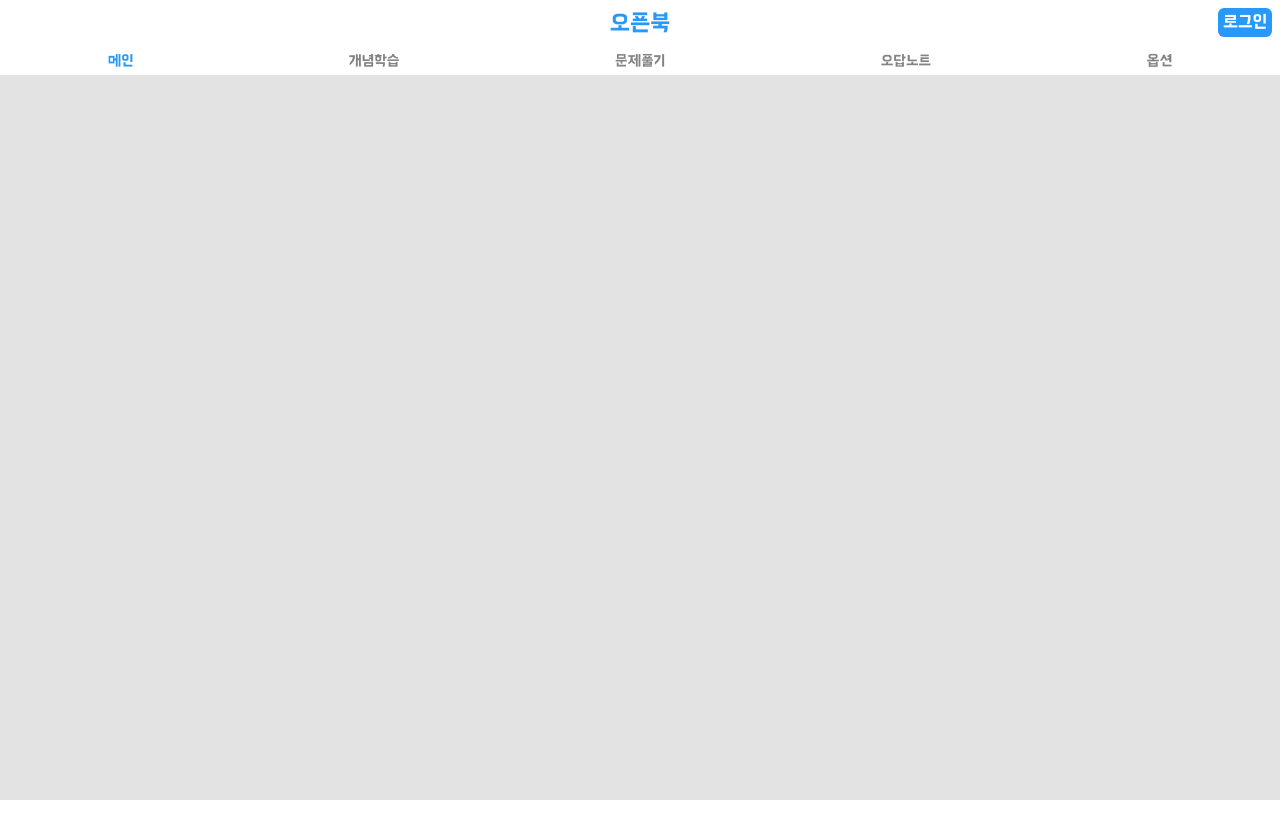
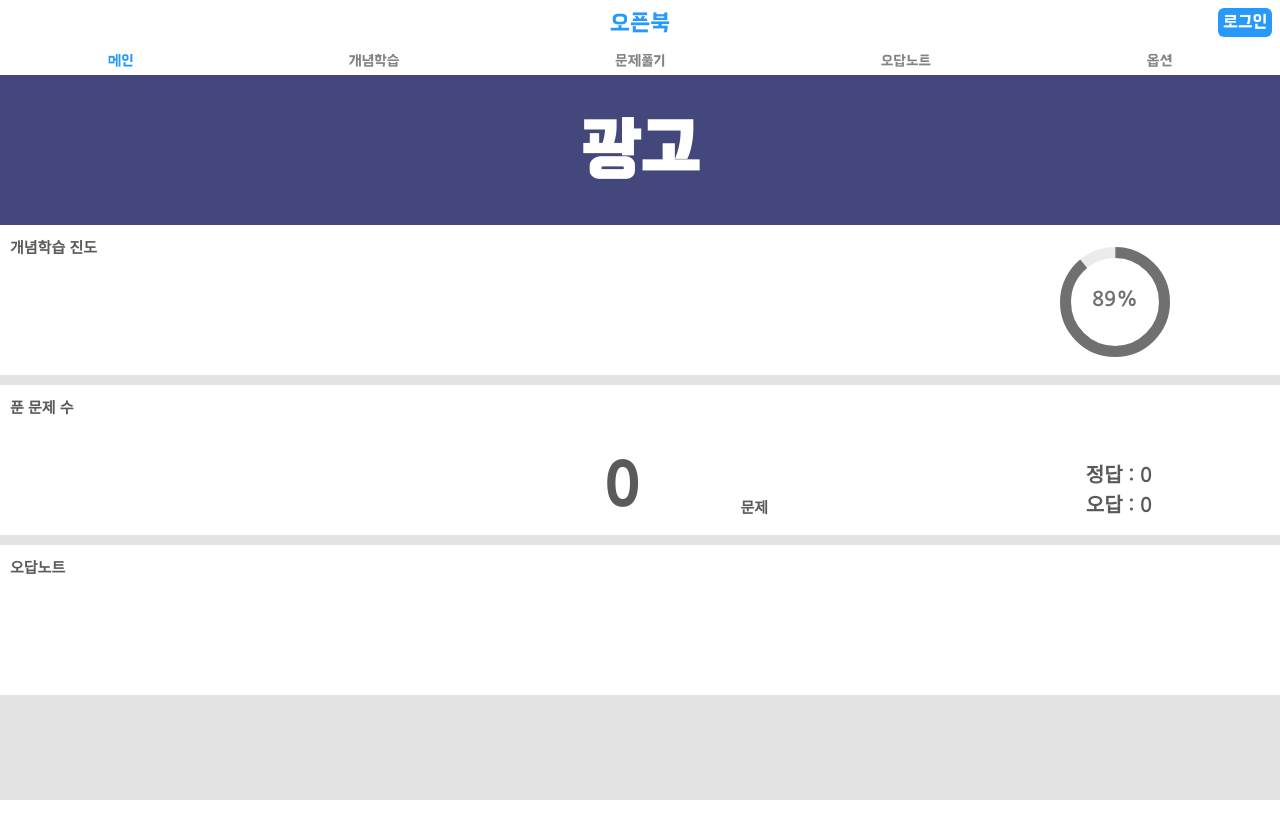
Before and after one commit to zockq1/openbook-user, a React (Create React App) app: page / in a window 1280 px wide. Shown: the top 838 px of the page. After the commit the page ends 800 px from the top, so only its background shows below. Built offline with nearby package versions, Linux system fonts and the light colour scheme; no server answers.

Commit message:
feat: 메인 화면 구현

```diff
--- /dev/null
+++ b/src/components/QuestionCount.tsx
@@ -0,0 +1,66 @@
+import { useSelector } from "react-redux";
+import { RootState } from "../store/store";
+import styled from "styled-components";
+
+const SolvedCount = styled.li`
+  position: relative;
+  height: 150px;
+  width: 100%;
+
+  margin-bottom: 10px;
+
+  font-weight: 700;
+  font-size: 15px;
+  color: #5a5a5a;
+  background-color: #fff;
+`;
+
+const Title = styled.div`
+  margin-top: 15px;
+  margin-left: 10px;
+`;
+
+const Text = styled.div`
+  position: absolute;
+  bottom: 20px;
+  right: 40%;
+`;
+
+const SolvedCountRate = styled.div`
+  position: absolute;
+  bottom: 20px;
+  right: 50%;
+  font-size: 60px;
+  font-weight: 800;
+`;
+
+const WrongCount = styled.div`
+  position: absolute;
+  top: 110px;
+  right: 10%;
+  font-size: 20px;
+`;
+
+const CorrectCount = styled.div`
+  position: absolute;
+  top: 80px;
+  right: 10%;
+  font-size: 20px;
+`;
+
+function QuestionCount() {
+  const { solved, wrong, correct } = useSelector(
+    (state: RootState) => state.quiz
+  );
+  return (
+    <SolvedCount>
+      <Title>푼 문제 수</Title>
+      <SolvedCountRate>{solved}</SolvedCountRate>
+      <Text>문제</Text>
+      <CorrectCount>정답 : {correct}</CorrectCount>
+      <WrongCount>오답 : {wrong}</WrongCount>
+    </SolvedCount>
+  );
+}
+
+export default QuestionCount;
--- a/src/pages/Main.tsx
+++ b/src/pages/Main.tsx
@@ -1,5 +1,61 @@
+import styled from "styled-components";
+import QuestionCount from "../components/QuestionCount";
+import DounutChart from "../components/DounutChart";
+
+const Ad = styled.li`
+  position: relative;
+  height: 150px;
+  width: 100%;
+
+  padding-top: 40px;
+  font-weight: 700;
+  font-size: 15px;
+  color: #fff;
+  background-color: #43477b;
+  font-family: "Hanna";
+  text-align: center;
+  font-size: 70px;
+`;
+
+const List = styled.ul`
+  display: flex;
+  flex-direction: column;
+  align-items: center;
+
+  padding-top: 75px;
+`;
+
+const Box = styled.li`
+  position: relative;
+  height: 150px;
+  width: 100%;
+
+  margin-bottom: 10px;
+
+  font-weight: 700;
+  font-size: 15px;
+  color: #5a5a5a;
+  background-color: #fff;
+`;
+const Title = styled.div`
+  margin-top: 15px;
+  margin-left: 10px;
+`;
+
 function Main() {
-  return <div>메인</div>;
+  return (
+    <List>
+      <Ad>광고</Ad>
+      <Box>
+        <Title>개념학습 진도</Title>
+        <DounutChart color="#707070" percent={0.89} size="130px" />
+      </Box>
+      <QuestionCount />
+      <Box>
+        <Title>오답노트</Title>
+      </Box>
+    </List>
+  );
 }
 
 export default Main;
--- a/src/styles/global-style.ts
+++ b/src/styles/global-style.ts
@@ -48,11 +48,10 @@ button {
 }
 
 body{
-  background-color: #ffffff;
-  height: 1000px
+  font-family: 'Nanum Gothic', sans-serif;
 }
 @font-face {
-    font-family: "Hanna";
-    src: url(${Hanna});
-  }
+  font-family: "Hanna";
+  src: url(${Hanna});
+}
 `;
```
